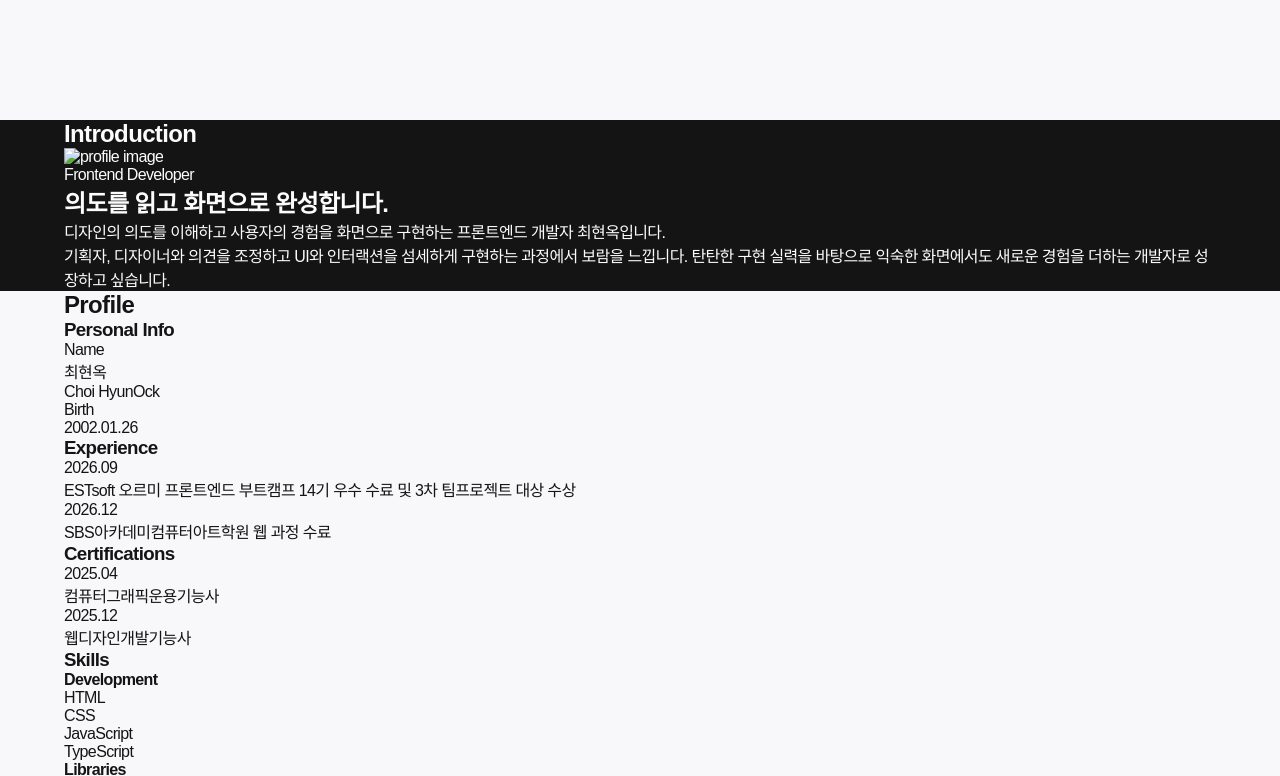
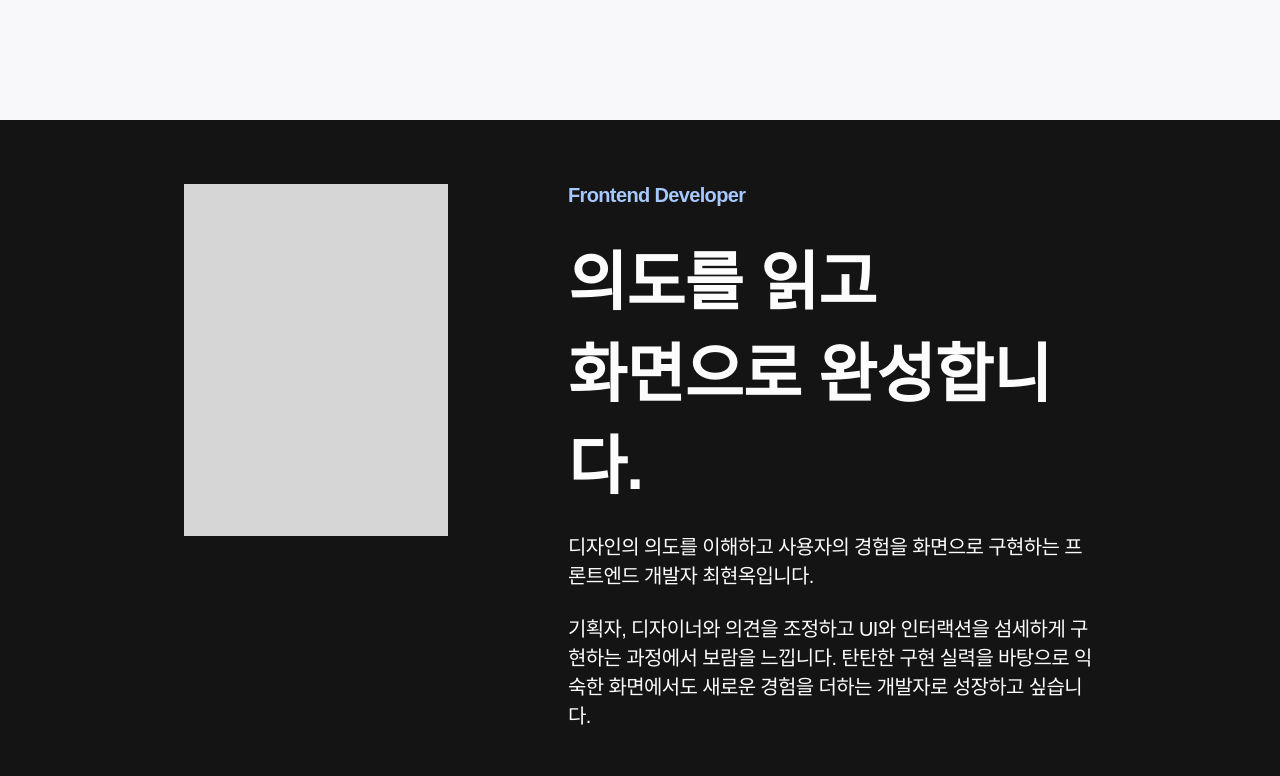
Before and after one commit to ocksoosoo/portfolio, a plain HTML site: page index.html in a window 1280 px wide. Shown: the part 900-1676 px from the top of the page. Drawn offline with nearby package versions, Linux system fonts and the light colour scheme; a web font is replaced by a local one.

Commit message:
feat: complement intro section

```diff
--- a/css/style.css
+++ b/css/style.css
@@ -23,6 +23,7 @@ body {
 header {
     height: 100px;
     margin: var(--space-20) 0 var(--space-64) 0;
+    font-family: var(--font-en);
     position: sticky;
     top: 0;
     background-color: var(--color-background);
@@ -103,6 +104,7 @@ nav > ul > li > a.is-active::after {
     margin-bottom: var(--space-64);
     display: flex;
     justify-content: space-between;
+    font-family: var(--font-en);
     font-size: clamp(20px, 2.5vw, 36px); /* 36 % 1440 * 100 = 2.5 */
     font-weight: var(--font-weight-regular);
     letter-spacing: var(--letter-spacing-en);
@@ -180,3 +182,56 @@ nav > ul > li > a.is-active::after {
     top: 28%;
     left: 74%;
 }
+
+/* intro */
+#intro {
+    padding: var(--space-64) var(--space-120);
+}
+
+#intro h2 {
+    display: none;
+}
+
+.intro__container {
+    display: flex;
+    gap: var(--space-120);
+    justify-content: space-between;
+    align-items: flex-start;
+}
+
+.intro__image {
+    flex: 1;
+    aspect-ratio: 3 / 4;
+    background-color: var(--color-inactive);
+}
+
+.intro__image > img {
+    width: 100%;
+    height: 100%;
+    object-fit: cover;
+    display: block;
+}
+
+.intro__contents {
+    flex: 2;
+    display: flex;
+    flex-direction: column;
+    justify-content: center;
+    gap: var(--space-24);
+}
+
+.intro__contents > span {
+    font-size: var(--font-size-20);
+    font-weight: var(--font-weight-semibold);
+    color: var(--color-secondary);
+}
+
+.intro__contents > h3 {
+    font-size: var(--font-size-64);
+    font-weight: var(--font-weight-bold);
+}
+
+.intro__contents > p {
+    font-size: var(--font-size-20);
+    font-weight: var(--font-weight-regular);
+}
--- a/index.html
+++ b/index.html
@@ -43,12 +43,14 @@
         </section> <!-- #hero-->
 
         <section id="intro">
-            <div class="info__container container">
+            <div class="intro__container container">
                 <h2>Introduction</h2>
-                <img alt="profile image">
+                <div class="intro__image">
+                    <!-- 추후 img 태그 추가 -->
+                </div>
                 <div class="intro__contents">
                     <span>Frontend Developer</span>
-                    <h2>의도를 읽고 화면으로 완성합니다.</h2>
+                    <h3>의도를 읽고<br>화면으로 완성합니다.</h3>
                     <p>디자인의 의도를 이해하고 사용자의 경험을 화면으로 구현하는 프론트엔드 개발자 최현옥입니다.</p>
                     <p>기획자, 디자이너와 의견을 조정하고 UI와 인터랙션을 섬세하게 구현하는 과정에서 보람을 느낍니다. 탄탄한 구현 실력을 바탕으로 익숙한 화면에서도 새로운 경험을 더하는 개발자로 성장하고 싶습니다.</p>
                 </div>
```
